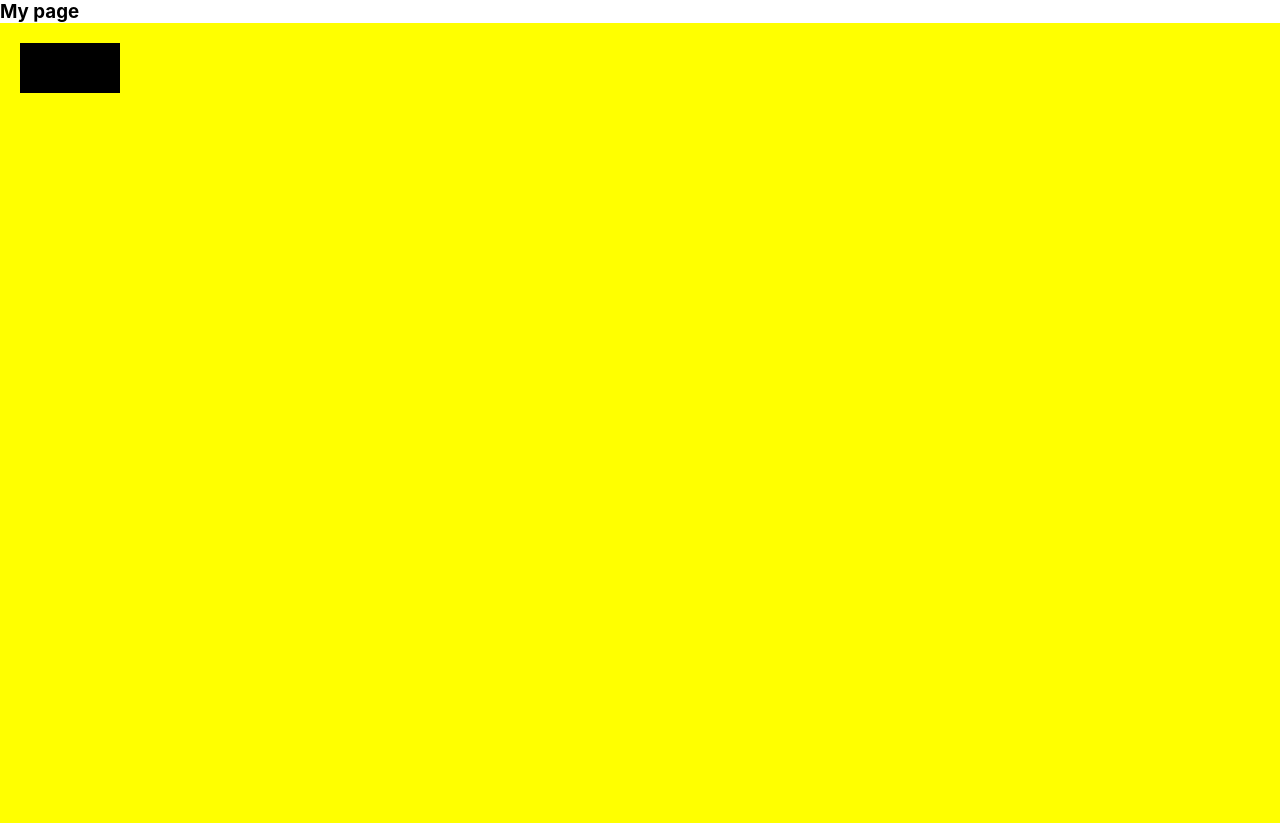
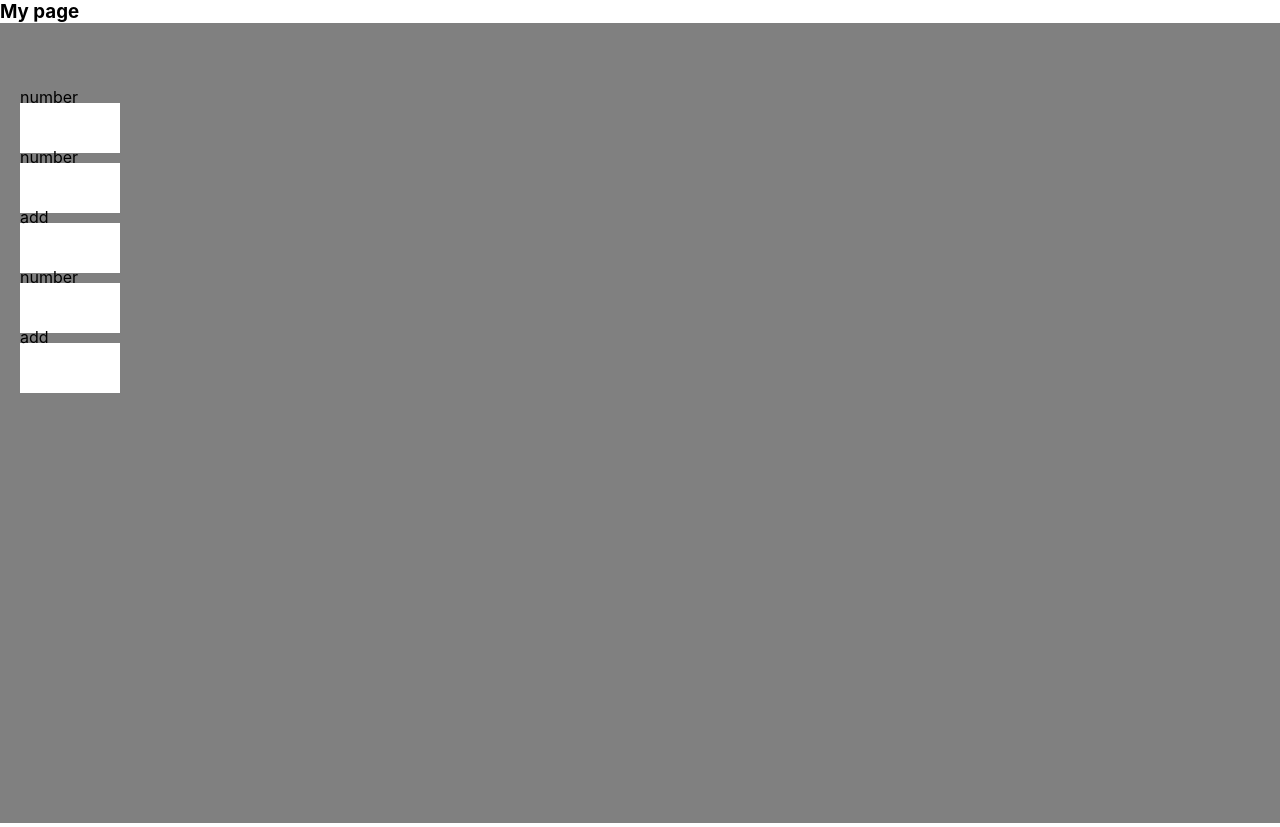
Before and after one commit to mikkmartin/node-editor, a Next.js app: page / in a window 1280 px wide. Built offline with nearby package versions, Linux system fonts and the light colour scheme.

Commit message:
default nodes

```diff
--- a/components/NodeEditor/Canvas.tsx
+++ b/components/NodeEditor/Canvas.tsx
@@ -1,16 +1,22 @@
 import { motion } from 'framer-motion'
 import styled from 'styled-components'
+import { useStore } from './EditorProvider'
+import { Node } from './Node'
 
-export const Canvas = ({ children }) => {
+export const Canvas = () => {
+  const { nodes } = useStore()
+
   return (
     <Container width="100vw" height="100vh">
-      {children}
+      {nodes.map(props => (
+        <Node {...props} />
+      ))}
     </Container>
   )
 }
 
 const Container = styled(motion.svg)`
-  background: yellow;
+  background: gray;
   width: 100vw;
   height: 100vh;
 `
--- /dev/null
+++ b/components/NodeEditor/EditorProvider.tsx
@@ -0,0 +1,19 @@
+import { createContext, useContext } from 'react'
+import { useLocalObservable } from 'mobx-react'
+import { NodeType } from './Node'
+
+interface IStore {
+  nodes: NodeType[]
+}
+
+//@ts-ignore
+const Context = createContext<IStore>()
+
+export const EditorProvider = ({ children, initialNodes }) => {
+  const store = useLocalObservable(() => ({
+    nodes: initialNodes,
+  }))
+  return <Context.Provider value={store}>{children}</Context.Provider>
+}
+
+export const useStore = () => useContext(Context)
--- a/components/NodeEditor/Node/Node.tsx
+++ b/components/NodeEditor/Node/Node.tsx
@@ -1,9 +1,17 @@
 import { motion } from 'framer-motion'
 
-export const Node = () => {
+export interface INode {
+  type: 'number'
+  x: number
+  y: number
+  inputs: any[]
+}
+
+export const Node = ({ type, x, y, inputs }: INode) => {
   return (
-    <motion.g drag>
-      <rect x="20" y="20" width="100" height="50" />
+    <motion.g drag style={{ x, y }}>
+      <rect fill="white" width="100" height="50" />
+      <text>{type}</text>
     </motion.g>
   )
 }
--- a/components/NodeEditor/Node/index.tsx
+++ b/components/NodeEditor/Node/index.tsx
@@ -1 +1,3 @@
+import { INode } from './Node'
 export { Node } from './Node'
+export type NodeType = INode
--- a/components/NodeEditor/NodeEditor.tsx
+++ b/components/NodeEditor/NodeEditor.tsx
@@ -1,5 +1,21 @@
 import { Canvas } from './Canvas'
+import { EditorProvider } from './EditorProvider'
 
-export const NodeEditor = ({ children }) => {
-  return <Canvas>{children}</Canvas>
+export const NodeEditor = ({ initialNodes }) => {
+  let runningY = 20
+
+  return (
+    <EditorProvider
+      initialNodes={initialNodes.map(props => {
+        runningY += 60
+        return {
+          x: 20,
+          y: runningY,
+          type: 'number',
+          ...props,
+        }
+      })}>
+      <Canvas />
+    </EditorProvider>
+  )
 }
--- a/pages/index.tsx
+++ b/pages/index.tsx
@@ -1,13 +1,17 @@
 import NodeEditor, { Node } from 'components/NodeEditor'
 
 export default function Home() {
+  const initialNodes = [
+    { type: 'number', inputs: [{ value: 10 }] },
+    { type: 'number' },
+    { type: 'add' },
+    { type: 'number' },
+    { type: 'add' },
+  ]
   return (
     <>
       <h3>My page</h3>
-      <NodeEditor>
-        <Node />
-        <Node />
-      </NodeEditor>
+      <NodeEditor initialNodes={initialNodes} />
     </>
   )
 }
```
